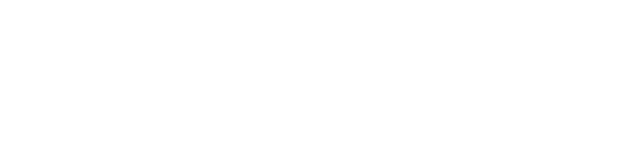
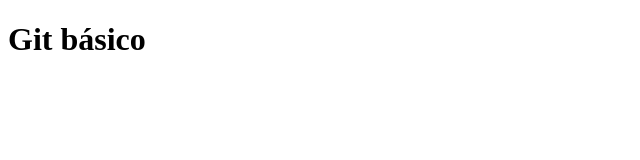
Before and after one commit to wpbarcelos/gitbasico, a plain HTML site: page index.html in a window 1280 px wide. Shown: the whole page, without its empty margins (0-640 px from the left). Drawn offline with Linux system fonts and the light colour scheme.

Commit message:
adicionado titulo no index

```diff
--- a/index.html
+++ b/index.html
@@ -6,6 +6,6 @@
     <title>Document</title>
 </head>
 <body>
-
+    <h1>Git básico</h1>
 </body>
 </html>
```
